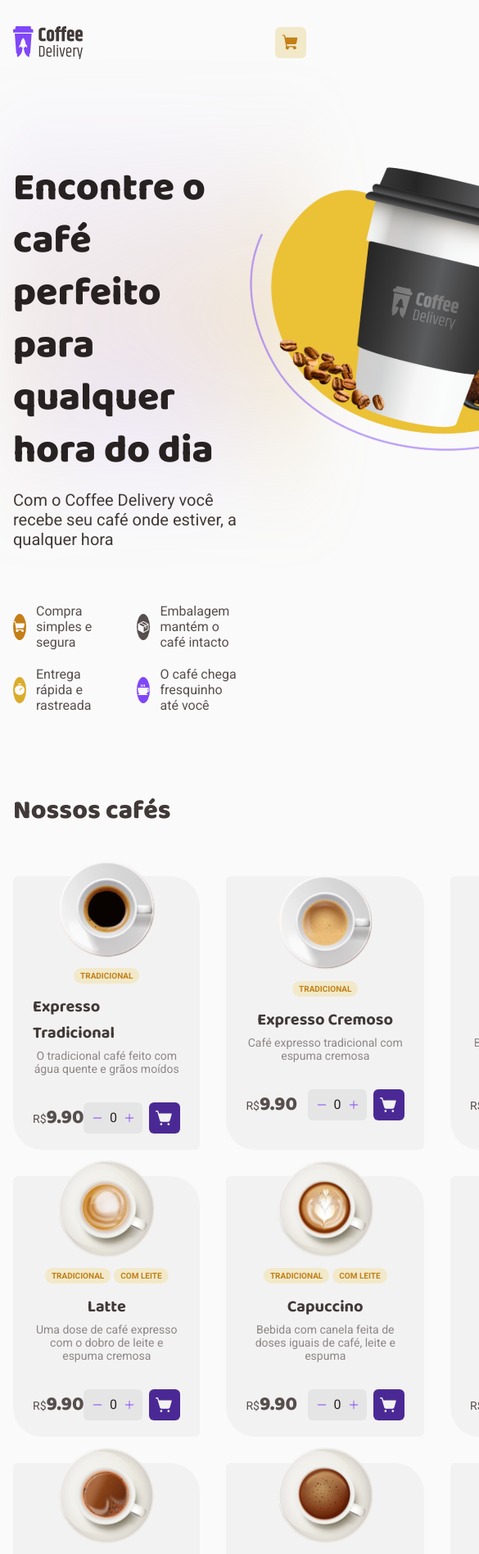
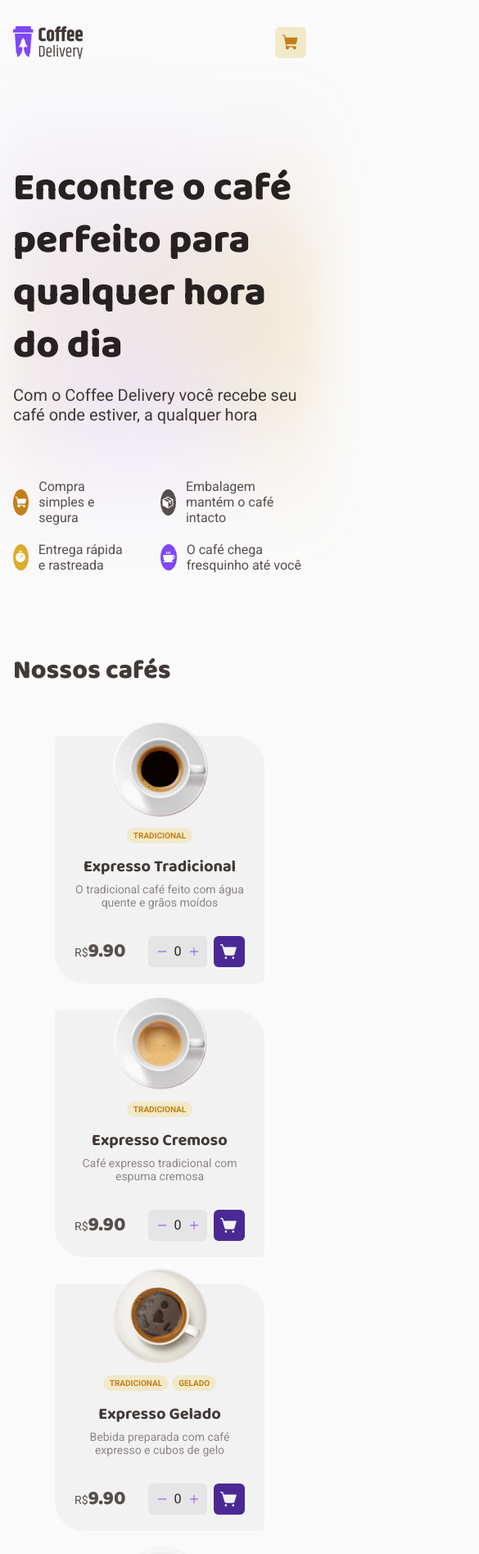
Before and after one commit to Lucariozin/ignite-challenge-coffee-delivery, a React (Vite) app: page / in a window 390 px wide. Shown: the top 1896 px of the page at 82% size, 585 px wide, since content can reach past the window. Built offline with nearby package versions, Linux system fonts and the light colour scheme.

Commit message:
starting to add responsiveness.

```diff
--- a/src/components/CoffeeItem/CoffeeItem.styles.ts
+++ b/src/components/CoffeeItem/CoffeeItem.styles.ts
@@ -10,6 +10,7 @@ export const Container = styled.div`
   width: 100%;
   max-width: 16rem;
   padding: 1.25rem 1.5rem;
+  margin: 0 auto;
 
   border-radius: 6px 2.25rem;
   background-color: ${({ theme }) => theme.palette.gray[200]};
--- a/src/components/Presentation/Presentation.styles.ts
+++ b/src/components/Presentation/Presentation.styles.ts
@@ -21,6 +21,10 @@ export const Container = styled.section`
   padding: 5.875rem 0;
   position: relative;
   z-index: 1;
+
+  ${({ theme }) => theme.breakpoints.down(1200)} {
+    justify-content: center;
+  }
 `
 
 export const PresentationContainer = styled.div`
@@ -95,6 +99,10 @@ export const CoffeeImageContainer = styled.div`
   opacity: 0;
   position: relative;
   animation: fadeIn 1.2s forwards 0.4s;
+
+  ${({ theme }) => theme.breakpoints.down(1200)} {
+    display: none;
+  }
 `
 
 export const CoffeeImage = styled.img`
--- a/src/pages/Home/Home.styles.ts
+++ b/src/pages/Home/Home.styles.ts
@@ -12,7 +12,7 @@ export const OurCoffeesTitle = styled.h2`
 
 export const CoffeeList = styled.div`
   display: grid;
-  grid-template-columns: 1fr 1fr 1fr 1fr;
+  grid-template-columns: repeat(auto-fit, minmax(16rem, 1fr));
   gap: 2rem;
   margin-top: 3.375rem;
 `
```
